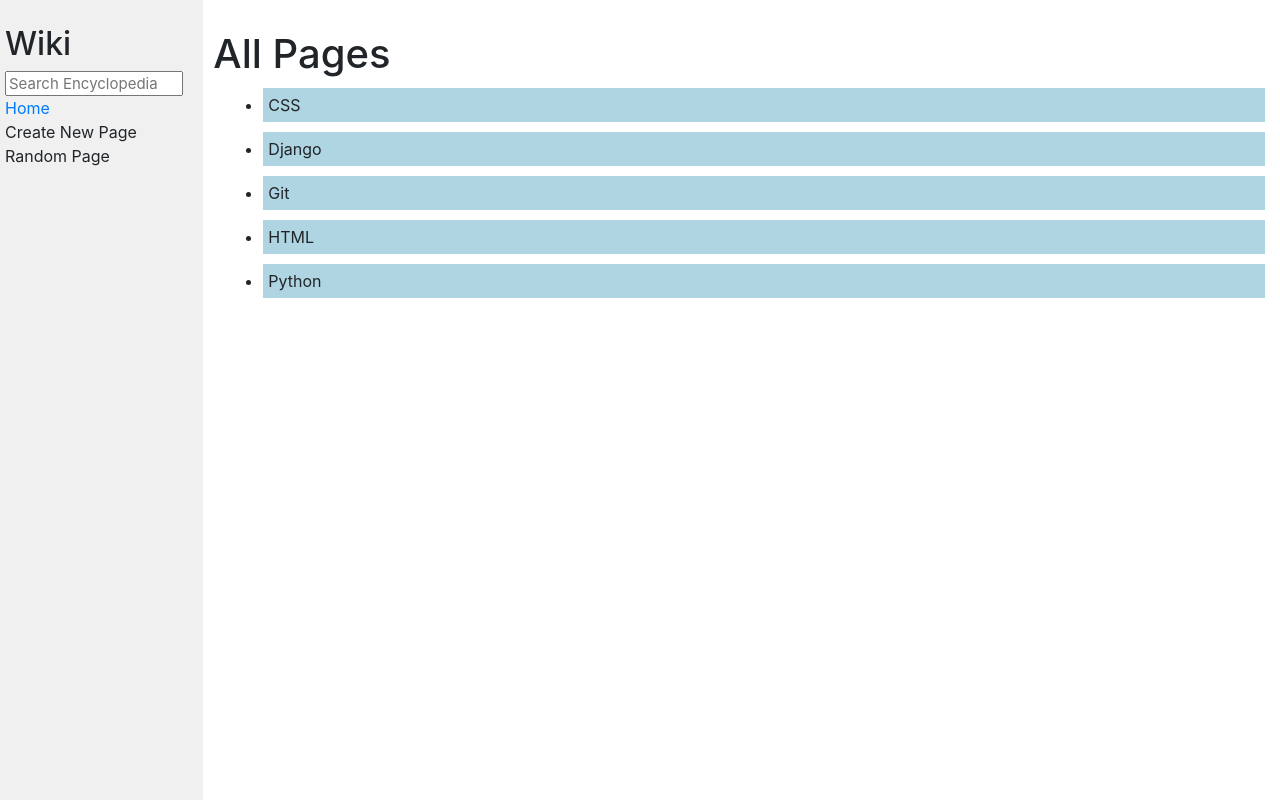
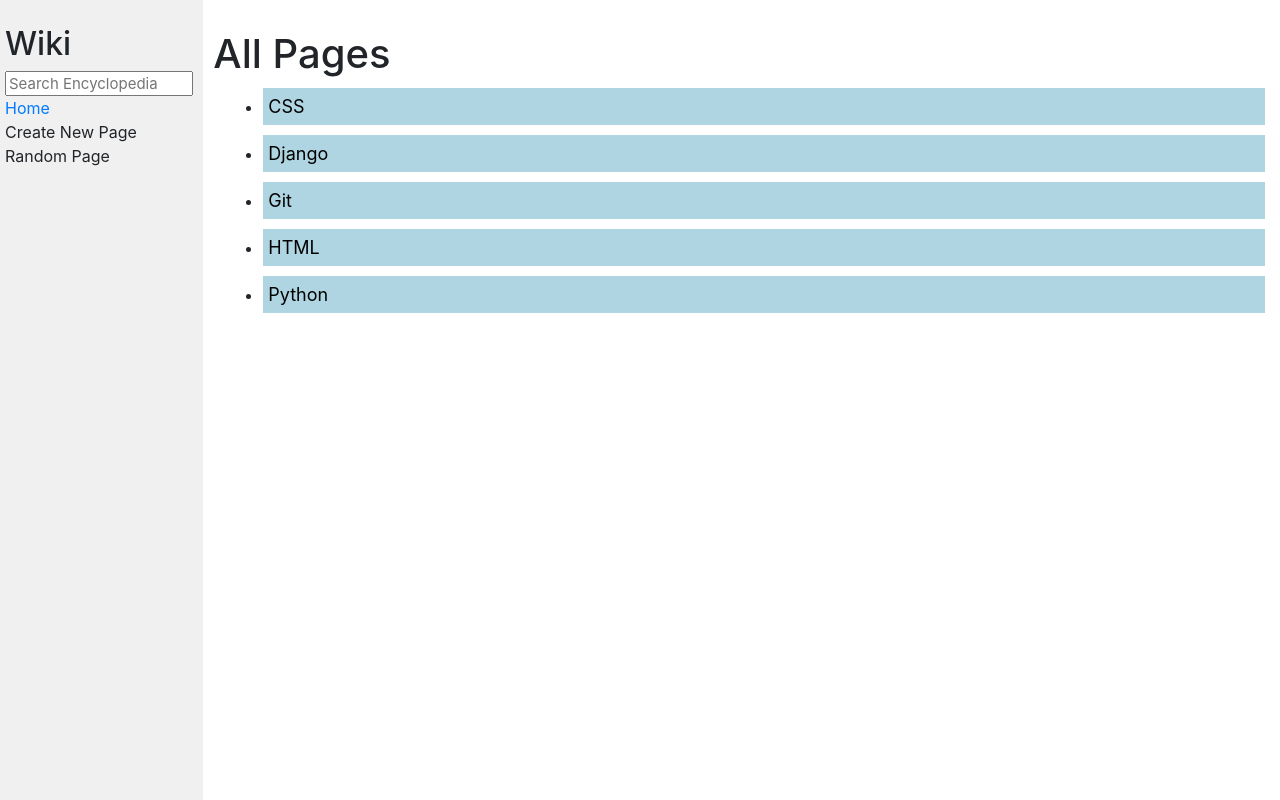
Before and after one commit to Rahixcode/CS50W-Wiki, a Django app: page / in a window 1280 px wide. Run offline with Django 3.2, Linux system fonts and the light colour scheme; some libraries are stand-ins or nearby versions.

Commit message:
update 2

```diff
--- a/encyclopedia/static/encyclopedia/styles.css
+++ b/encyclopedia/static/encyclopedia/styles.css
@@ -31,6 +31,7 @@ textarea {
     background-color: #f0f0f0;
     height: 100vh;
     padding: 20px;
+    padding-right: 10px;
 }
 
 .sidebar h2 {
@@ -70,3 +71,8 @@ textarea {
         background-color: rgb(94 171 195);
     }
 }
+
+#enty_pges{
+    color: black;
+    font-size: 18px;
+}
--- a/encyclopedia/templates/encyclopedia/entry.html
+++ b/encyclopedia/templates/encyclopedia/entry.html
@@ -3,8 +3,7 @@
 {% block title %} {{ title }} {% endblock %}
 
 {% block body %}
-    <h1>{{ title }}</h1>
     <div id="content">
-        <p> {{ content }} </p>
+        <p> {{ content|safe }} </p>
     </div>
 {% endblock %}
--- a/encyclopedia/templates/encyclopedia/index.html
+++ b/encyclopedia/templates/encyclopedia/index.html
@@ -9,7 +9,7 @@
 
     <ul>
         {% for entry in entries %}
-            <li id="item">{{ entry }}</li>
+            <li id="item"><a id="enty_pges" href="{% url 'entry' entry %}">{{ entry }}</a></li>
         {% endfor %}
     </ul>
 
--- a/encyclopedia/views.py
+++ b/encyclopedia/views.py
@@ -1,5 +1,6 @@
 from django.shortcuts import render
 from . import util
+import re
 
 
 def index(request):
@@ -16,5 +17,15 @@ def entry(request, title):
     else:
         return render(request, "encyclopedia/entry.html", {
             "title": title,
-            "content": content
+            "content": converter(content)
         })
+
+def converter(text):
+    text = re.sub(r"^# (.+?)$", r"<h1>\1</h1>", text, flags=re.MULTILINE)
+    text = re.sub(r"^## (.+?)$", r"<h2>\1</h2>", text, flags=re.MULTILINE)
+    text = re.sub(r"^### (.+?)$", r"<h3>\1</h3>", text, flags=re.MULTILINE)
+    text = re.sub(r"^\*\*(.+?)\*\*$", r"<strong>\1</strong>", text, flags=re.MULTILINE)
+    text = re.sub(r"\n", r"<br>\n", text)
+    text = re.sub(r"^\[([a-zA-Z]+)\]\(/wiki/([a-zA-Z]+)\)$", r'<a href="/wiki/\2">\1</a>', text, flags=re.MULTILINE)
+
+    return text
```
